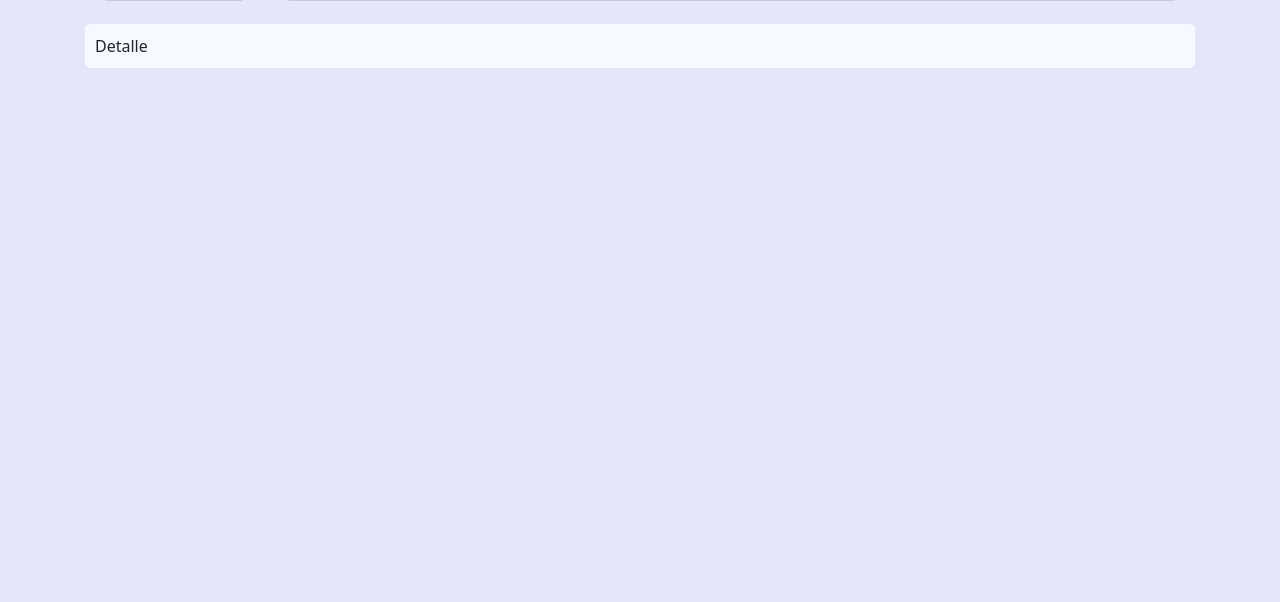
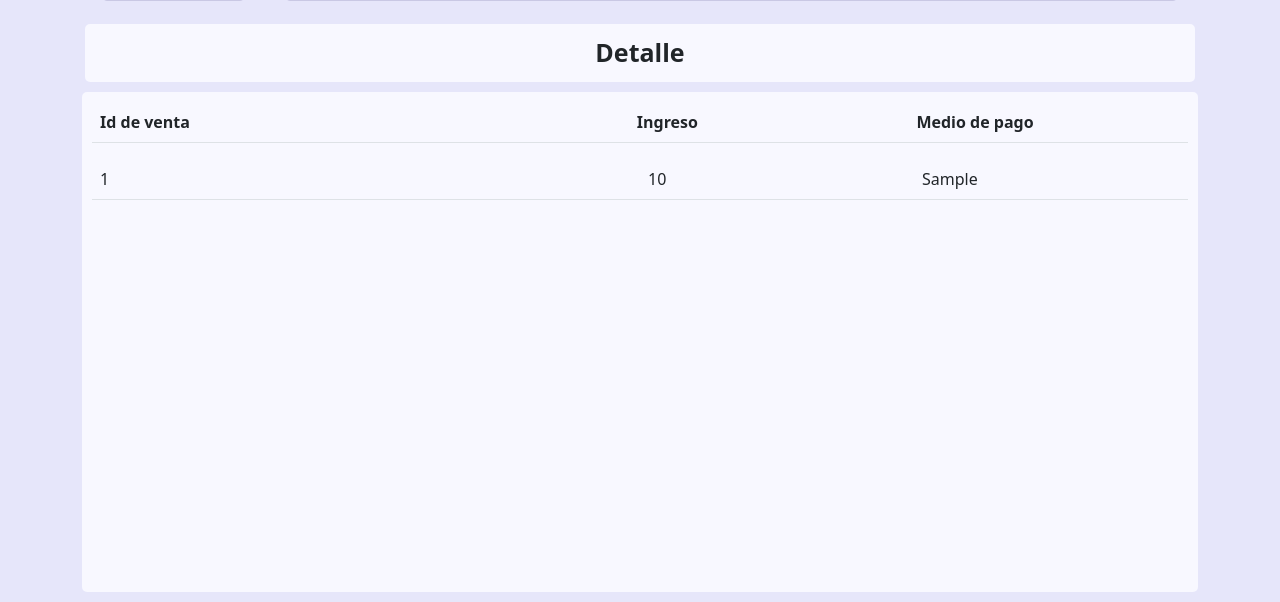
Before and after one commit to JessicaAGF/sales-dv, a Django app: page /index in a window 1280 px wide. Shown: the part 385-987 px from the top of the page. Before the commit the page ends 453 px from the top, so only its background shows below. Run offline with Django 3.2, Linux system fonts and the light colour scheme; tables that the repository leaves empty hold one stand-in row (values such as "Sample post"); lists and menus that the app fills with data are empty; some libraries are stand-ins or nearby versions.

Commit message:
detalle de ingresos listo

```diff
--- a/static/dbstyle.css
+++ b/static/dbstyle.css
@@ -44,3 +44,17 @@
     background-color: #c9c8e4;
     border-radius: 5px
 }
+
+
+table.dataTable thead .sorting:after,
+table.dataTable thead .sorting:before,
+table.dataTable thead .sorting_asc:after,
+table.dataTable thead .sorting_asc:before,
+table.dataTable thead .sorting_asc_disabled:after,
+table.dataTable thead .sorting_asc_disabled:before,
+table.dataTable thead .sorting_desc:after,
+table.dataTable thead .sorting_desc:before,
+table.dataTable thead .sorting_desc_disabled:after,
+table.dataTable thead .sorting_desc_disabled:before {
+bottom: .5em;
+}
--- a/templates/main/index.html
+++ b/templates/main/index.html
@@ -1,7 +1,7 @@
 {% extends 'comp/base.html' %}
 {% block content %}
     <link href="../../static/dbstyle.css" rel="stylesheet">
-<p id="title" style="padding: 10px; font-size: 30px;"></p>
+    <p id="title" style="padding: 10px; font-size: 30px;"></p>
     <div style="display: flex">
         <div class="content-container homediv" style="width: 20%; height: 250px;padding: 0px !important;">
             <div class="whitebox" style="width: 100%;height: 240px;">
@@ -17,10 +17,11 @@
                 {% endfor %}
             </div>
         </div>
-        <div class="content-container homediv align-items-stretch" style="width: 80%; height: 250px; flex-direction: column !important;">
+        <div class="content-container homediv align-items-stretch"
+             style="width: 80%; height: 250px; flex-direction: column !important;">
             <div id="gc" class="gcontainer" style="flex-direction: row;">
                 <div class="whitebox" style="height: 240px; width:100%; margin-left: 0px;padding-left: 0px">
-                    <canvas id="myChart" ></canvas>
+                    <canvas id="myChart"></canvas>
                 </div>
                 <div class="whitebox" style="height: 240px;width:100%; margin-right: 0px; padding-right: 0px">
                     <canvas id="myChart2"></canvas>
@@ -32,15 +33,17 @@
                     const ctx = document.getElementById('myChart');
                     const ctx2 = document.getElementById('myChart2');
                     const title = document.getElementById('title');
-                    function generate_rgb(len){
+
+                    function generate_rgb(len) {
                         var rgb = [];
-                        for (var i = 0; i <len; i++) {
+                        for (var i = 0; i < len; i++) {
                             let str = 'rgb(' + Math.floor(Math.random() * 256).toString() + ', ' + Math.floor(Math.random() * 256).toString() + ', ' + Math.floor(Math.random() * 256).toString() + ')'
                             rgb.push(str);
                         }
                         return rgb;
                     }
-                    function set_chart(data, title,chart){
+
+                    function set_chart(data, title, chart) {
                         const config = {
                             type: 'bar',
                             data: data,
@@ -66,10 +69,9 @@
                                 },
                             }
                         };
-                        if(chart == 1){
+                        if (chart == 1) {
                             const myChart = new Chart(ctx, config);
-                        }
-                        else{
+                        } else {
                             const myChart2 = new Chart(ctx2, config);
                         }
 
@@ -88,7 +90,7 @@
                                 hoverOffset: 4
                             }]
                         };
-                        set_chart(data,'Frecuencia de producto histórica',1)
+                        set_chart(data, 'Frecuencia de producto histórica', 1)
 
                         const data2 = {
                             labels: [{% for p in product_income %}'{{ p.name }}',{% endfor %}],
@@ -98,10 +100,9 @@
                                 hoverOffset: 4
                             }]
                         };
-                        set_chart(data2,'Ingresos por producto histórico',2)
+                        set_chart(data2, 'Ingresos por producto histórico', 2)
 
-                    }
-                    else if (graph.toString() == "income") {
+                    } else if (graph.toString() == "income") {
                         title.innerHTML = 'Ingresos';
                         var rgb = generate_rgb({{ len2 }});
                         const data = {
@@ -112,7 +113,7 @@
                                 hoverOffset: 4
                             }]
                         };
-                        set_chart(data,'Ingresos mensuales',1)
+                        set_chart(data, 'Ingresos mensuales', 1)
                         //
                         var rgb2 = generate_rgb({{ len3 }})
                         const data2 = {
@@ -123,9 +124,8 @@
                                 hoverOffset: 4
                             }]
                         };
-                        set_chart(data2,'Frecuencia histórica por medio de pago',2)
-                    }
-                    else if (graph.toString() == "client") {
+                        set_chart(data2, 'Frecuencia histórica por medio de pago', 2)
+                    } else if (graph.toString() == "client") {
                         title.innerHTML = 'Clientes'
                         var rgb = generate_rgb({{ len3 }});
                         const data = {
@@ -136,7 +136,7 @@
                                 hoverOffset: 4
                             }]
                         };
-                        set_chart(data,'Frecuencia de clientes promedio',1);
+                        set_chart(data, 'Frecuencia de clientes promedio', 1);
 
                         var rgb2 = generate_rgb({{ len3 }});
                         hours = Array.from({length: {{max_stay_time.stay_hour__max}} +1}, (x, i) => i.toString() + ' horas');
@@ -148,12 +148,37 @@
                                 hoverOffset: 4
                             }]
                         };
-                        set_chart(data2,'Frecuencia de clientes por hora histórica',2);
+                        set_chart(data2, 'Frecuencia de clientes por hora histórica', 2);
                     }
 
                 </script>
             </div>
         </div>
     </div>
-    <div class="whitebox"> Detalle</div>
+    <div class="whitebox" align="center" style="font-weight: bold;font-size: 25px"> Detalle</div>
+    <div class="whitebox" style="height:500px; margin: 10px 0px 10px">
+        <table class="table">
+            <thead>
+            <tr>
+                <th style="width:48%">Id de venta</th>
+                <th style="width:25%">Ingreso</th>
+                <th style="width:25%">Medio de pago</th>
+            </tr>
+            </thead>
+        </table>
+        <div style="width:100%;overflow:auto; max-height:400px;">
+            <table class="table">
+                <tbody >
+                {% for i in total_income %}
+                    <tr>
+                        <td style="width:50%">{{ i.sale_id }}</td>
+                        <td style="width:25%">{{ i.amount }}</td>
+                        <td style="width:25%">{{ i.type }}</td>
+                    </tr>
+                {% endfor %}
+                </tbody>
+            </table>
+        </div>
+
+    </div>
 {% endblock %}
--- a/visual_app/views.py
+++ b/visual_app/views.py
@@ -1,13 +1,14 @@
 from django.db.models.functions import TruncMonth, ExtractMonth, ExtractYear, ExtractHour, ExtractDay, ExtractMinute
 from django.shortcuts import render
 from .models import *  # from visual_app.models import *
-from django.db.models import Count, Sum, Max, F, When
+from django.db.models import Count, Sum, Max, F, When, Q
 from django.db.models import Case, Value, When
 from django.core.exceptions import ObjectDoesNotExist
 
 # queries
 s = Sale.objects
 p = Product.objects
+pm = Payment.objects
 
 # frecuencia de productos
 product_qtt = p.values('name').annotate(qtt=Sum('quantity')).order_by('name')
@@ -47,6 +48,18 @@ income_per_pm = Payment.objects.values('type').annotate(income=Sum('amount') / t
 desc_income = income_month.order_by('-month', '-year')
 months = desc_income.values('month', 'year')
 
+# ventas y medio de pago
+income = pm.values('sale_id','amount','type')
+print(income)
+
+# ventas bien y mal cobradas
+all_sales = pm.values('sale_id').annotate(sum=Sum('amount'))
+# total not equal to allsales[saledid]
+#all_actual_sales = s.annotate(correct=Case(
+#        When(stay_min__gt=0, then=F('finhour') - F('inithour')),
+#        When(stay_min__lte=0, then=F('finhour') - F('inithour') + 1),
+#    ))
+
 # Create your views here.
 def index(request):
     context = {
@@ -63,6 +76,8 @@ def index(request):
         'stay_time': stay_time,
         'max_stay_time': max_stay_time,
         'all_months': months,
+        'total_income': income,
+
     }
     return render(request, 'main/index.html', context)
 
```
